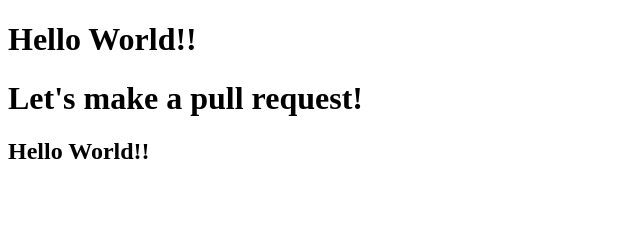
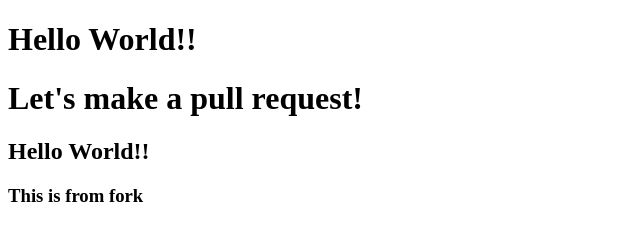
Before and after one commit to Lizzyrho21/Make_A_Pull_Request, a plain HTML site: page index.html in a window 1280 px wide. Shown: the whole page, without its empty margins (0-640 px from the left). Drawn offline with Linux system fonts and the light colour scheme.

Commit message:
added fork

```diff
--- a/index.html
+++ b/index.html
@@ -11,5 +11,7 @@
     <h1>Let's make a pull request!</h1>
 
     <h2>Hello World!!</h2>
+
+    <h3>This is from fork</h3>
 </body>
 </html>
```
